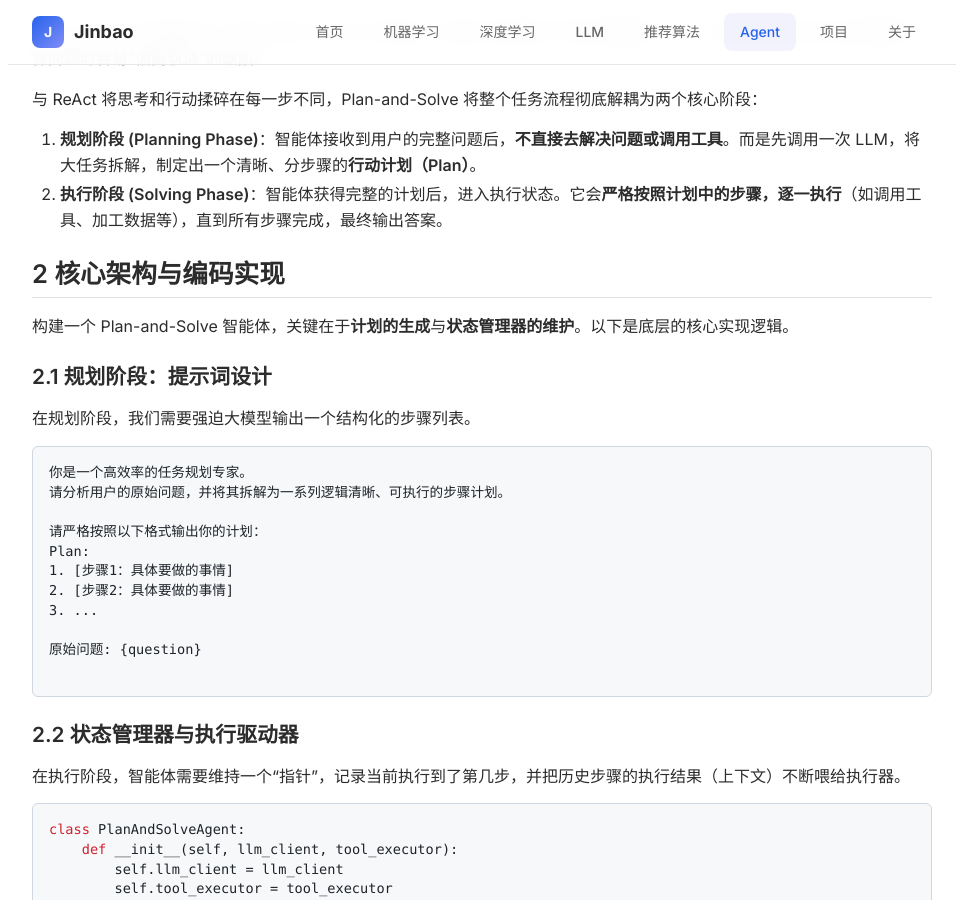
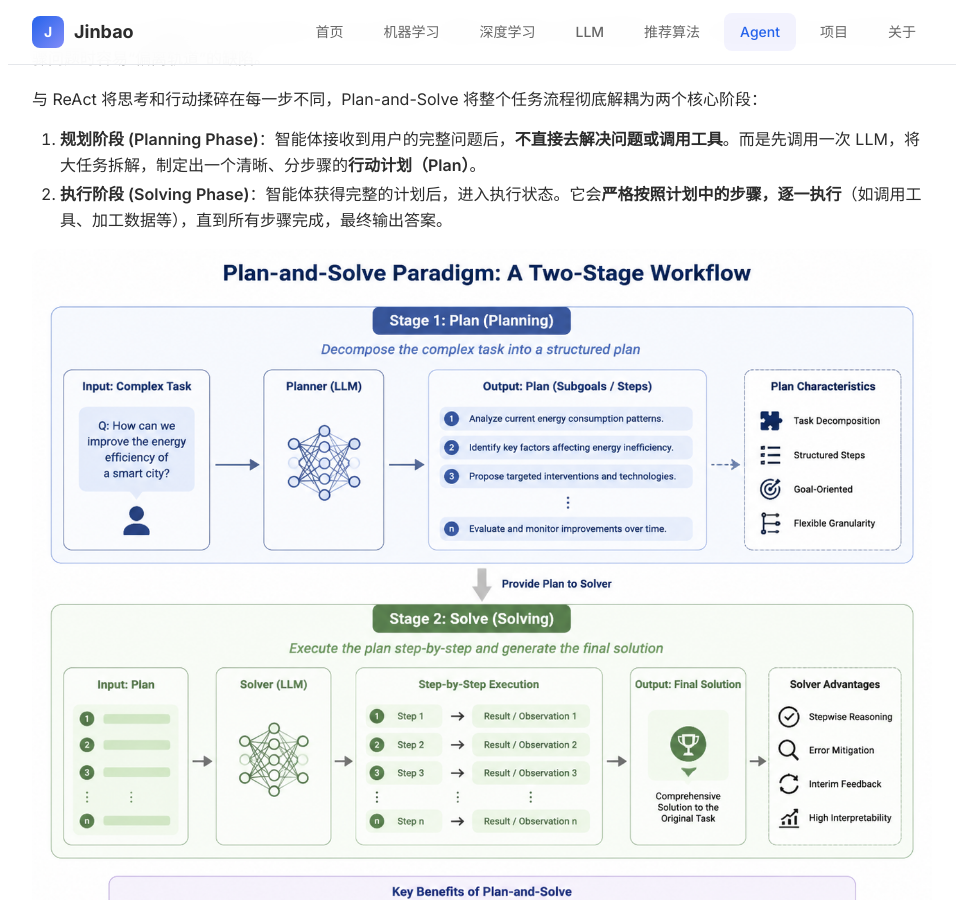
Before and after one commit to JinbaoSite/jinbaosite.github.io, a Jekyll site: the page built from agent/plan_and_solve.md, in a window 1280 px wide and 900 px high, scrolled down 369 px. Shown: the whole window, without its empty margins (158-1121 px from the left). Built offline with Jekyll 4.4.1, drawn with Linux system fonts in a browser that asks for light colours; our own code applies the rules of GitHub Pages for plain Markdown files.

Commit message:
Update plan_and_solve.md

```diff
--- a/agent/plan_and_solve.md
+++ b/agent/plan_and_solve.md
@@ -12,6 +12,8 @@ Plan-and-Solve 概念由 Lei Wang 等人于 2023 年提出，其核心动机是
 
 1. **规划阶段 (Planning Phase)**：智能体接收到用户的完整问题后，**不直接去解决问题或调用工具**。而是先调用一次 LLM，将大任务拆解，制定出一个清晰、分步骤的**行动计划（Plan）**。
 2. **执行阶段 (Solving Phase)**：智能体获得完整的计划后，进入执行状态。它会**严格按照计划中的步骤，逐一执行**（如调用工具、加工数据等），直到所有步骤完成，最终输出答案。
+
+![Plan-and-Solve 范式的两阶段工作流架构](https://raw.githubusercontent.com/JinbaoSite/jinbaosite.github.io/master/img/plan_and_solve.png)
 
 ## 2 核心架构与编码实现
 
```
